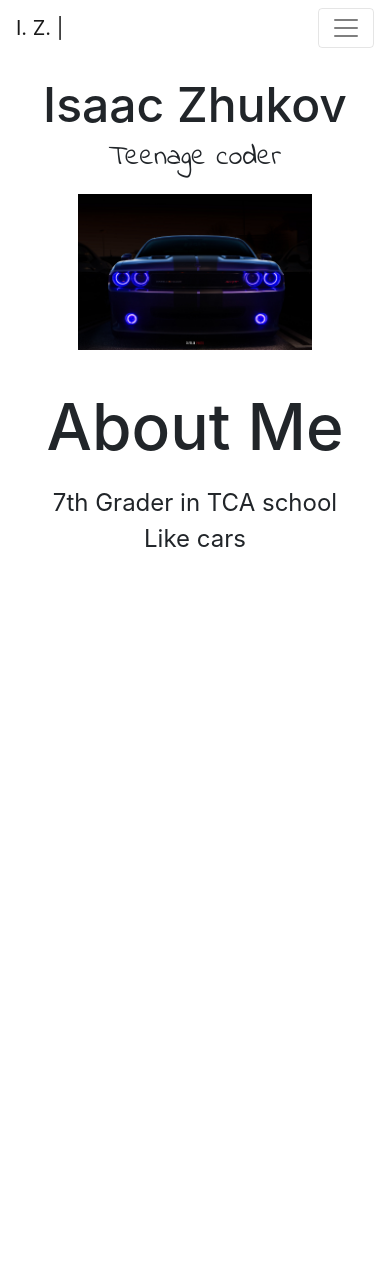
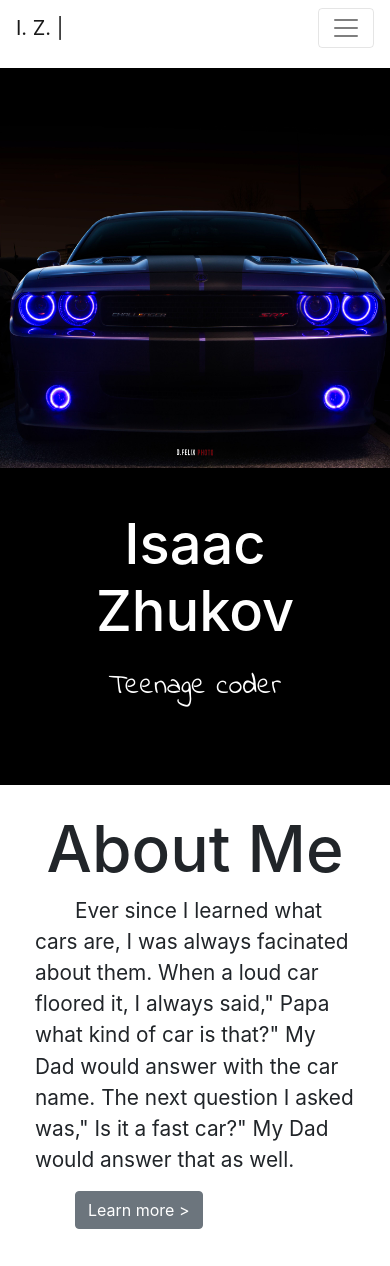
Before and after one commit to maximfedoretswebdev/Isaac, a plain HTML site: page index.html in a window 390 px wide. Before the commit the page ends 844 px from the top, so only its background shows below. Drawn offline with nearby package versions, Linux system fonts and the light colour scheme.

Commit message:
Add files via upload

```diff
--- a/decoration.css
+++ b/decoration.css
@@ -7,28 +7,34 @@
  }
 
  .section_one{
+     padding: 50px;
+     background-color: black;
+     color: white;
+     width: 100%;
+     height: 85vh;
+     overflow: hidden;
      text-align: center;
      align-items: center;
      align-content: center;
      margin-top: 3%;
+     display: flex;
+     flex-direction: row;
+     justify-content: space-evenly;
  }
 
- .heading_one{
-     font-size: 4rem;
-     margin-bottom: 1%;
+ .div_one{
+     border: none;
  }
 
+ .div_two h1{
+    font-size: 3.5rem;
+    margin-bottom: 1.5rem;
+
+ }
 .heading_three{
     font-family: 'Indie Flower', cursive;
 }
 
-.center_image_one {
-    margin-top: 3%;
-    margin-bottom: 5%;
-    width: 60%;
-    height: 20%;
-
-}
 
 .heading_two {
     text-align:center;
@@ -37,39 +43,83 @@
     margin-top: 5% ;
 }
 
-.ul_one {
-    text-align: center;
-    font-size: 1.5rem
-}
-
 
 
 @media screen and (max-width: 767px){
 
     .section_one{
+        padding: 50px 50px 100px 50px;
+        background-color: black;
+        color: white;
         width: 100%;
+        height: 85vh;
         overflow: hidden;
         text-align: center;
         align-items: center;
         align-content: center;
-        margin-top: 5%;
+        margin-top: 3%;
+        display: flex;
+        flex-direction: column;
+        justify-content: space-evenly;
     }
 
-    .heading_one{
-        font-size: 3rem;
-        margin-bottom: 2%;
+    .div_one{
+        border: none;
+        margin-bottom: 15%;
     }
 
+
+    .div_two h1{
+       font-size: 3.5rem;
+       margin-bottom: 1.5rem;
+
+    }
    .heading_three{
        font-family: 'Indie Flower', cursive;
    }
 
-   .center_image_one {
-       margin-top: 3%;
+
+   .heading_two {
+       text-align:center;
+       font-size:4rem;
+       margin-bottom: 5% ;
+       margin-top: 5% ;
    }
 
-   .center_image_one img{
-    width: 120%;
+}
+
+
+
+
+
+
+
+
+
+
+
+
+
+.section_two {
+    width: 100%;
     overflow: hidden;
-   }
+    margin-top:-3%;
+    padding: 20px;
+    text-align: center;
 }
+
+.section_two h1{
+    margin-bottom: 2%;
+}
+
+.section_two p{
+    text-align: left;
+    text-indent: 40px;
+    padding: 0 10px 0 15px;
+    font-size: 1.3rem;
+}
+
+
+.card-body{
+    border: none;
+}
--- a/index.html
+++ b/index.html
@@ -57,29 +57,45 @@
 
 <section class="section_one">
 
+  <div class="div_one">
+    <img src="car.jpg" width="500" height="350">
+  </div>
+
+  <div class="div_two">
       <h1 class="heading_one">Isaac Zhukov</h1>
 
       <h3 class="heading_three">Teenage coder</h3>
-
-    <img src="car.jpg" class="center_image_one">
+  </div>
 
 </section>
 
 
+<section  class="section_two">
 
      <h1 class="heading_two">About Me</h1>
-     <ul class="ul_one">
-       <li> 7th Grader in TCA school</li>
-       <li>Like cars </li>
-     </ul>
+       <p class="par_one">
+          Ever since I learned what cars are, I was always facinated about them. When a loud car floored it,
+            I always said," Papa what kind of car is that?" My Dad would answer with
+             the car name. The next question I asked was," Is it a fast car?" My Dad
+             would answer that as well.
+       </p>
 
 
-
-
-
-
-
-
+       <p>
+        <button class="btn btn-secondary" type="button" data-toggle="collapse" data-target="#multiCollapseExample2" aria-expanded="false" aria-controls="multiCollapseExample2">Learn more ></button>
+      </p>
+      <div class="row">
+        <div class="col">
+          <div class="collapse multi-collapse" id="multiCollapseExample2">
+            <div class="card card-body">
+              <p>When I got to my early teens, I sometimes watched my Dad change the oil on our family car. When my
+                Dad opened the hood, I was there asking what parts do what and their names.A couple days after I turned 13, one of my Dad's workers came over in a
+                Dodge Charger Daytonna. The worker let me sit in the driver seat and floor it.
+                That was one of the best things that happened to me.</p>
+            </div>
+          </div>
+        </div>
+</section>
 
 
 
```
